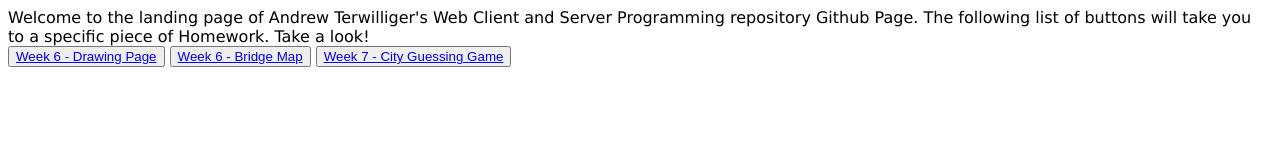
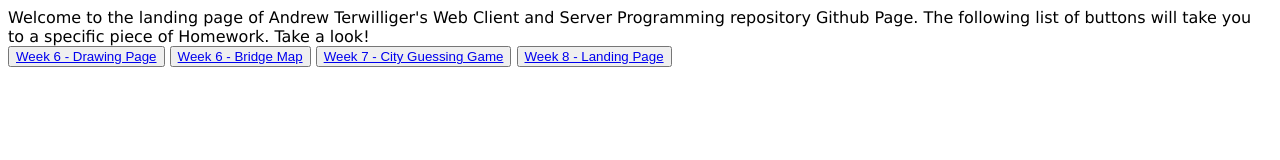
Before and after one commit to AndrewJWin/WebServer, a plain HTML site: page index.html in a window 1280 px wide. Drawn offline with Linux system fonts and the light colour scheme.

Commit message:
Week 8 Index

```diff
--- a/index.html
+++ b/index.html
@@ -17,6 +17,7 @@ Take a look!
     <button><a href=".\Week6\drawing.html">Week 6 - Drawing Page</a></button>
     <button><a href=".\Week6\bridgemap.html">Week 6 - Bridge Map</a></button>
     <button><a href=".\Week7\GuessGame.html">Week 7 - City Guessing Game</a></button>
+    <button><a href=".\Week8">Week 8 - Landing Page</a></button>
   </div>
 </body>
 
```
